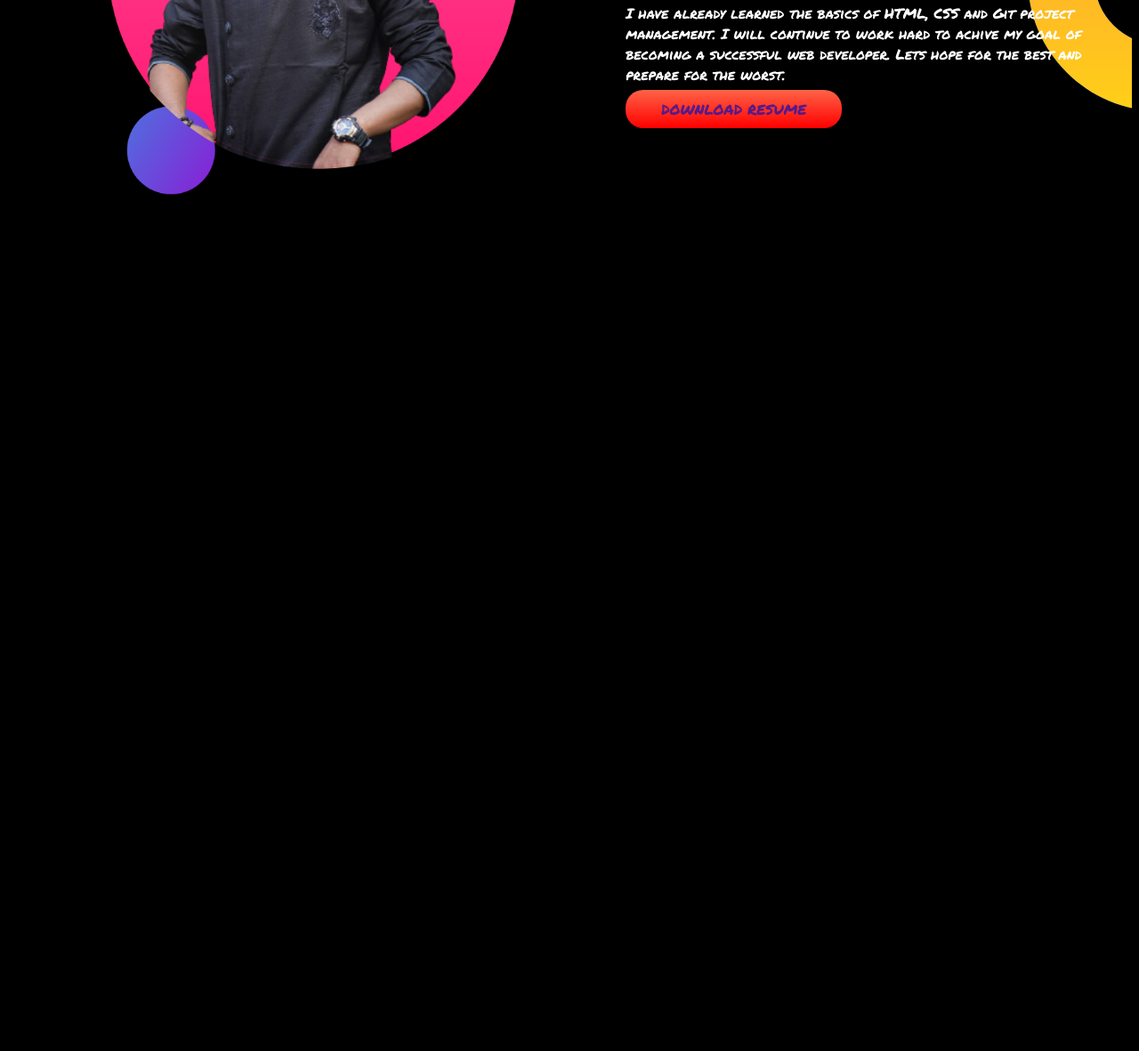
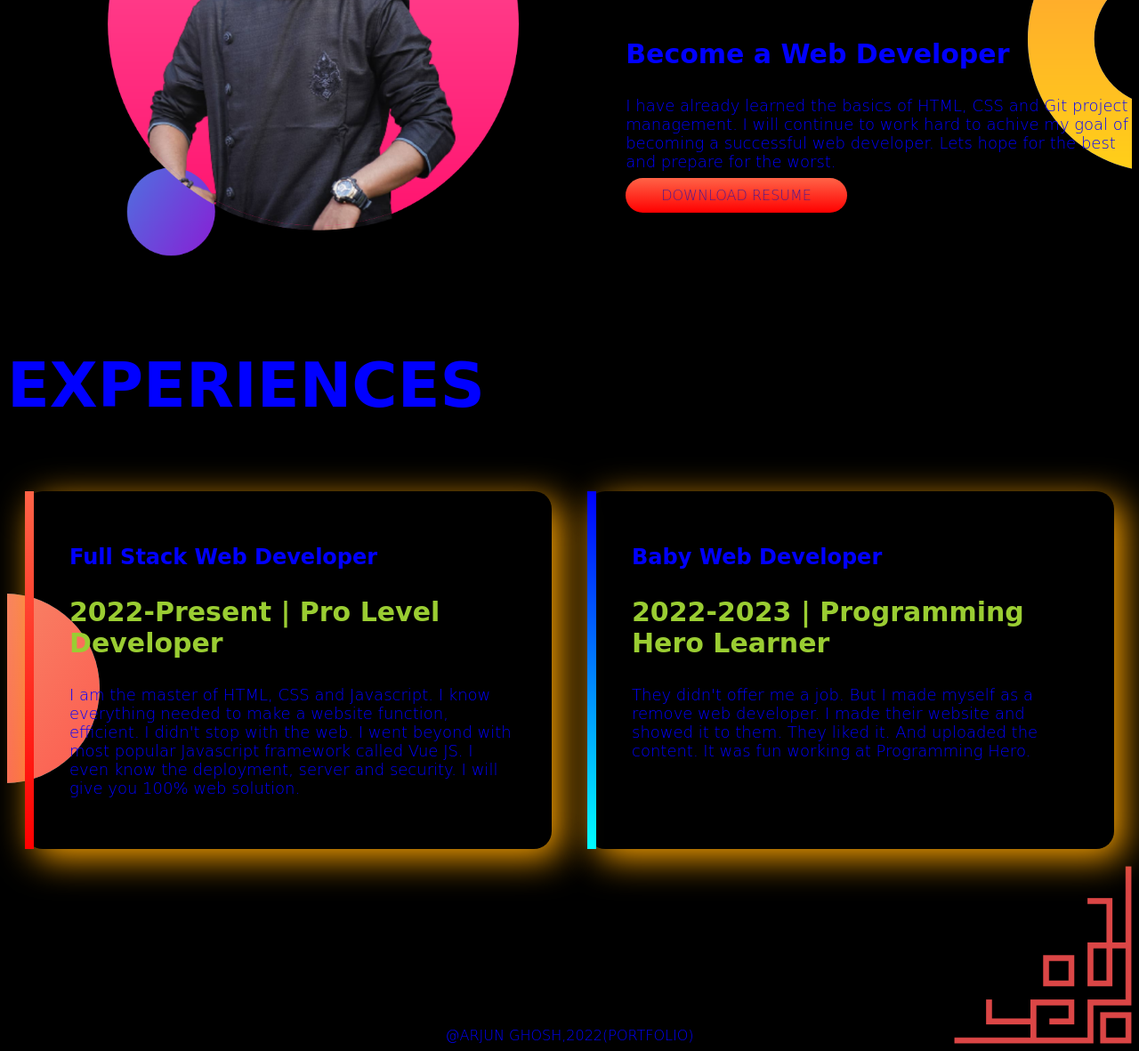
Before and after one commit to ArjunGhosh11/PRACTICE-1, a plain HTML site: page index.html in a window 1280 px wide. Shown: the part 995-2176 px from the top of the page at 89% size. Before the commit the page ends 1319 px from the top, so only its background shows below. Drawn offline with Linux system fonts and the light colour scheme; a web font is replaced by a local one.

Commit message:
Last Commit

```diff
--- a/index.html
+++ b/index.html
@@ -7,14 +7,14 @@
     <meta name="viewport" content="width=device-width, initial-scale=1.0">
     <link rel="preconnect" href="https://fonts.googleapis.com">
     <link rel="preconnect" href="https://fonts.gstatic.com" crossorigin>
-    <link href="https://fonts.googleapis.com/css2?family=Permanent+Marker&display=swap" rel="stylesheet">
+    <link href="https://fonts.googleapis.com/css2?family=Pushster&display=swap" rel="stylesheet">
     <title>PORTFOLIO-2.0</title>
     <link rel="stylesheet" href="style.css">
     <link rel="icon" href="Images/Arjun1.png">
 </head>
 
 <body>
-    <section class="Top-Section">
+    <section class="Top-Section flexible-container">
         <div class="half-width">
             <h1>Welcome To</h1>
             <h1> <span class="color">Arjun Ghosh's</span> World!</h1>
@@ -32,7 +32,7 @@
             <img src="Images/Arjun1.png" alt="Arjun's Picture">
         </div>
     </section>
-    <section class="Mid-Section">
+    <section class="Mid-Section flexible-container">
         <div class="half-width">
             <img src="Images/Arjun2.png" alt="Arjun's Picture">
         </div>
@@ -45,6 +45,27 @@
             <a class="link-button" target="_blank" href=>DOWNLOAD RESUME</a>
         </div>
     </section>
+    <section id="Bottom-Section">
+        <h1>EXPERIENCES</h1>
+        <div class="flexible-container">
+            <div id="pro-wd" class="experience-item">
+                <h2>Full Stack Web Developer</h1>
+                    <h3 class="color">2022-Present | Pro Level Developer</h3>
+                    <p>I am the master of HTML, CSS and Javascript. I know everything needed to make a website function,
+                        efficient. I didn't stop with the web. I went beyond with most popular Javascript framework
+                        called
+                        Vue
+                        JS. I even know the deployment, server and security. I will give you 100% web solution.</p>
+            </div>
+            <div id="baby-wd" class="experience-item">
+                <h2>Baby Web Developer</h1>
+                    <h3 class="color">2022-2023 | Programming Hero Learner</h3>
+                    <p>They didn't offer me a job. But I made myself as a remove web developer. I made their website and
+                        showed
+                        it to them. They liked it. And uploaded the content. It was fun working at Programming Hero.</p>
+            </div>
+    </section>
+    <footer>@ARJUN GHOSH,2022(PORTFOLIO)</footer>
 </body>
 
 </html>
--- a/style.css
+++ b/style.css
@@ -1,17 +1,26 @@
 html{
     background-color: black;
-    color: white;
+    color: blue;
 }
 body{
-    font-family: 'Permanent Marker', cursive;
+    font-family: 'Pushster', cursive;
     font-weight: 200;
+    background-image: url("Images/bottom-corner.png");
+    background-position: bottom right;
+    background-repeat: no-repeat;
+    background-size: 200px;
 }
 h1{
-    font-size: 60px;
+    font-size: 70px;
 
 }
+h3{
+    font-size: 30px;
+}
+p{
+    font-size: 18px;
+}
 .Top-Section{
-    display: flex;
     background-image: url("Images/PinClipart.com_rockstar-clip-art_677011.png");
     background-repeat: no-repeat;
     margin:0;
@@ -19,7 +28,7 @@ h1{
     margin-bottom: 100px;
 }
 .color{
-    color: tomato;
+    color: yellowgreen;
 }
 .half-width{
     width:50%;
@@ -37,10 +46,39 @@ h1{
     background-image: linear-gradient(tomato,red);
 }
 .Mid-Section{
-    display: flex;
     background-image: url("Images/dream-bg-removebg-preview.png");
     background-repeat: no-repeat;
     background-position: right;
     margin: 0;
     margin-bottom: 100px;
 }
+.flexible-container{
+    display: flex;
+}
+#Bottom-Section{
+    background-image: url("Images/exp-bg-removebg-preview.png");
+    background-repeat: no-repeat;
+    background-position: left;
+}
+.experience-item{
+    padding: 40px;
+    width: 50%;
+    box-shadow: 10px 10px 40px orange;
+    padding: 40px;
+    margin: 20px;
+    margin-bottom: 200px;
+    border-radius: 20px;
+}
+#pro-wd{
+    border-left: 10px solid;
+    border-image: linear-gradient(tomato,red);
+    border-image-slice: 1;
+}
+#baby-wd{
+    border-left: 10px solid;
+    border-image: linear-gradient(blue,cyan);
+    border-image-slice: 1;
+}
+footer{
+    text-align: center;
+}
```
